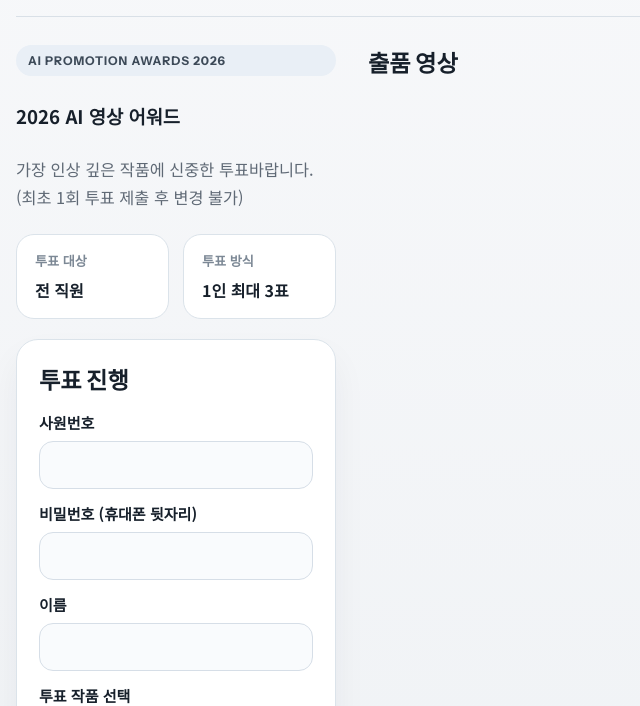
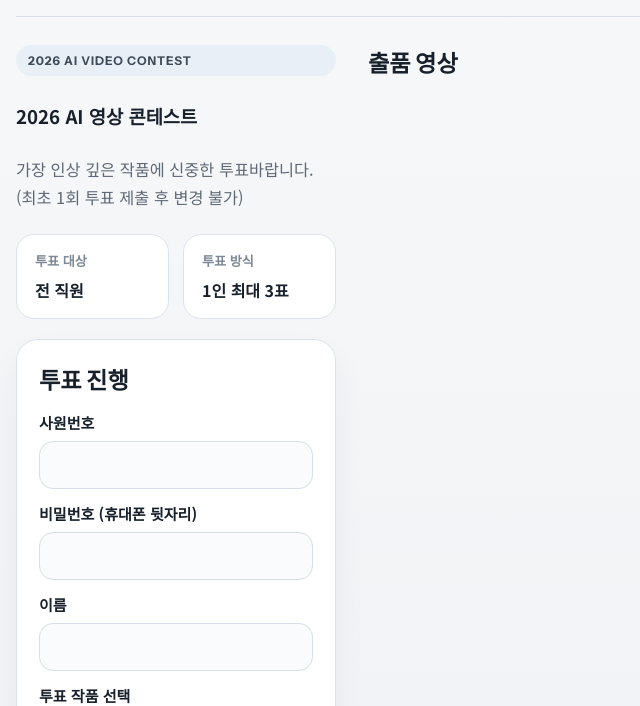
Before and after one commit to cba2440-creator/AI-, a website: page index.html in a window 1280 px wide. Shown: the part 94-800 px from the top of the page, without its empty margins (0-640 px from the left). Drawn offline with Linux system fonts and the light colour scheme; no server answers.

Commit message:
Rename contest headings on voter page

```diff
--- a/index.html
+++ b/index.html
@@ -3,7 +3,7 @@
 <head>
   <meta charset="UTF-8">
   <meta name="viewport" content="width=device-width, initial-scale=1.0">
-  <title>2026 AI 영상 어워드</title>
+  <title>2026 AI 영상 콘테스트</title>
   <link rel="preconnect" href="https://fonts.googleapis.com">
   <link rel="preconnect" href="https://fonts.gstatic.com" crossorigin>
   <link href="https://fonts.googleapis.com/css2?family=Instrument+Sans:wght@400;500;600;700&family=Noto+Sans+KR:wght@400;500;700&display=swap" rel="stylesheet">
@@ -32,8 +32,8 @@
     <main class="layout layout--employee">
       <aside class="sidebar">
         <section class="intro-block">
-          <div class="hero__badge hero__badge--light">AI PROMOTION AWARDS 2026</div>
-          <h1>2026 AI 영상 어워드</h1>
+          <div class="hero__badge hero__badge--light">2026 AI Video Contest</div>
+          <h1>2026 AI 영상 콘테스트</h1>
           <div class="hero__text-group">
             <p class="hero__text">가장 인상 깊은 작품에 신중한 투표바랍니다.</p>
             <p class="hero__text hero__text--sub">(최초 1회 투표 제출 후 변경 불가)</p>
```
